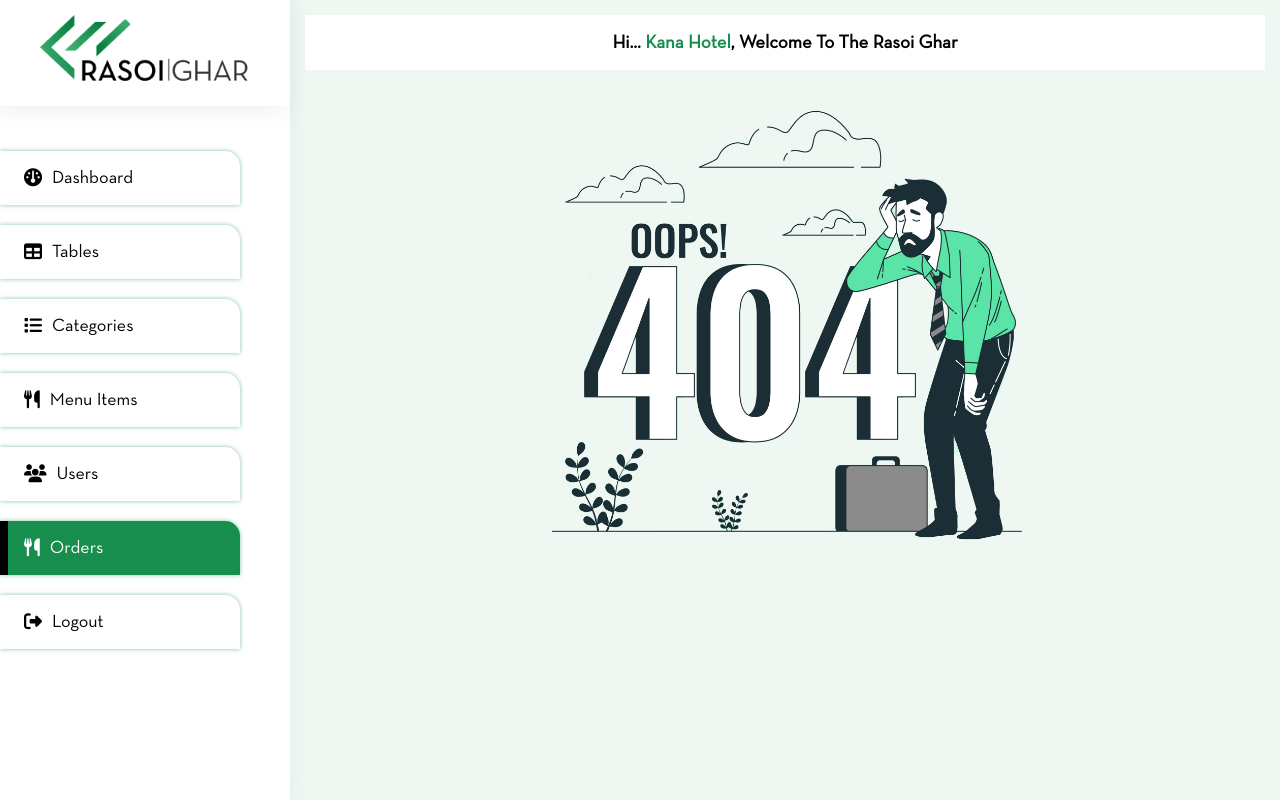
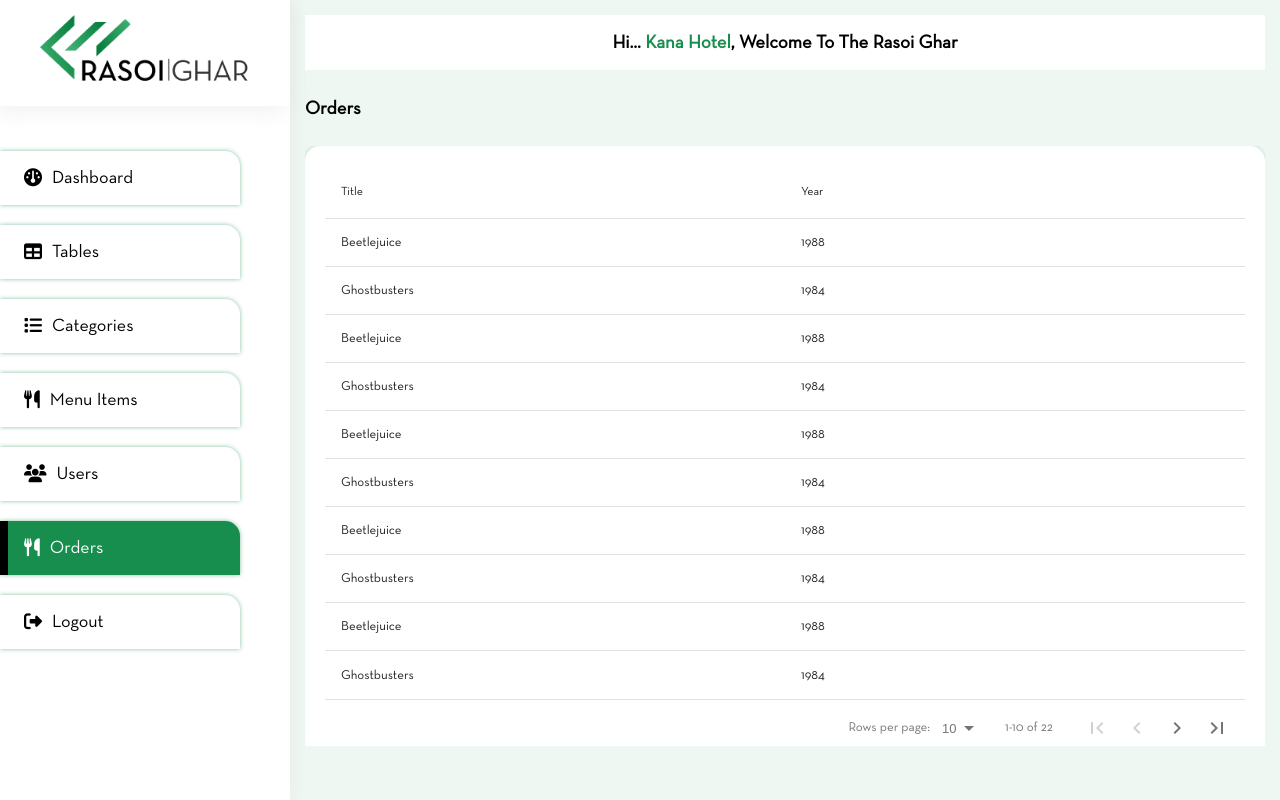
Before and after one commit to sumitkaachariya/rasoighar, a React (Create React App) app: page /orders in a window 1280 px wide. Built offline with nearby package versions, Linux system fonts and the light colour scheme.

Commit message:
changes for add data-table

```diff
--- a/package.json
+++ b/package.json
@@ -7,6 +7,7 @@
     "@testing-library/react": "^13.4.0",
     "@testing-library/user-event": "^13.5.0",
     "react": "^18.3.1",
+    "react-data-table-component": "^7.6.2",
     "react-dom": "^18.3.1",
     "react-router-dom": "^6.23.1",
     "react-scripts": "5.0.1",
--- /dev/null
+++ b/src/components/Card/index.jsx
@@ -0,0 +1,11 @@
+import React from 'react'
+
+function Card({ children }) {
+   return (
+      <div className="card">
+         <div className="card-body">{children}</div>
+      </div>
+   )
+}
+
+export default Card
--- a/src/components/index.js
+++ b/src/components/index.js
@@ -1,3 +1,4 @@
 import RGModal from './Modal'
+import Card from './Card'
 
-export { RGModal }
+export { RGModal, Card }
--- /dev/null
+++ b/src/pages/categories/index.jsx
@@ -0,0 +1,57 @@
+import { Card } from 'components'
+import React from 'react'
+import DataTable from 'react-data-table-component'
+
+function Categories() {
+   const columns = [
+      {
+         name: 'Title',
+         selector: (row) => row.title
+      },
+      {
+         name: 'Year',
+         selector: (row) => row.year
+      }
+   ]
+
+   const data = [
+      {
+         id: 1,
+         title: 'Beetlejuice',
+         year: '1988'
+      },
+      {
+         id: 2,
+         title: 'Ghostbusters',
+         year: '1984'
+      }
+   ]
+   return (
+      <div>
+         <div className="top-header">
+            <div className="left-top-header">
+               <div className="page-heading">
+                  <h3>Categories</h3>
+               </div>
+            </div>
+            {/* <div className="right-top-header">
+               <div className="action">
+                  <button className="btn btn-primary-success add-action-btn">
+                     <i className="fa fa-plus"></i>
+                     {' Categories'}
+                  </button>
+               </div>
+            </div> */}
+         </div>
+         <div className="content">
+            <div className="all-table-list">
+               <Card>
+                  <DataTable columns={columns} data={data} pagination />
+               </Card>
+            </div>
+         </div>
+      </div>
+   )
+}
+
+export default Categories
--- a/src/pages/index.js
+++ b/src/pages/index.js
@@ -2,5 +2,9 @@ import Login from './Auth/login'
 import Dashboard from './dashboard'
 import Tables from './tables'
 import PageNotFound from './PageNotFound'
+import Categories from './categories'
+import MenuItem from './menuItem'
+import Users from './users'
+import Orders from './orders'
 
-export { Login, Dashboard, Tables, PageNotFound }
+export { Login, Dashboard, Tables, PageNotFound, Categories, MenuItem, Users, Orders }
--- /dev/null
+++ b/src/pages/menuItem/index.jsx
@@ -0,0 +1,57 @@
+import { Card } from 'components'
+import React from 'react'
+import DataTable from 'react-data-table-component'
+
+function MenuItem() {
+   const columns = [
+      {
+         name: 'Title',
+         selector: (row) => row.title
+      },
+      {
+         name: 'Year',
+         selector: (row) => row.year
+      }
+   ]
+
+   const data = [
+      {
+         id: 1,
+         title: 'Beetlejuice',
+         year: '1988'
+      },
+      {
+         id: 2,
+         title: 'Ghostbusters',
+         year: '1984'
+      }
+   ]
+   return (
+      <div>
+         <div className="top-header">
+            <div className="left-top-header">
+               <div className="page-heading">
+                  <h3>MenuItem</h3>
+               </div>
+            </div>
+            {/* <div className="right-top-header">
+               <div className="action">
+                  <button className="btn btn-primary-success add-action-btn">
+                     <i className="fa fa-plus"></i>
+                     {' Categories'}
+                  </button>
+               </div>
+            </div> */}
+         </div>
+         <div className="content">
+            <div className="all-table-list">
+               <Card>
+                  <DataTable columns={columns} data={data} pagination />
+               </Card>
+            </div>
+         </div>
+      </div>
+   )
+}
+
+export default MenuItem
--- /dev/null
+++ b/src/pages/orders/index.jsx
@@ -0,0 +1,157 @@
+import { Card } from 'components'
+import React from 'react'
+import DataTable from 'react-data-table-component'
+
+function Orders() {
+   const columns = [
+      {
+         name: 'Title',
+         selector: (row) => row.title
+      },
+      {
+         name: 'Year',
+         selector: (row) => row.year
+      }
+   ]
+
+   const data = [
+      {
+         id: 1,
+         title: 'Beetlejuice',
+         year: '1988'
+      },
+      {
+         id: 2,
+         title: 'Ghostbusters',
+         year: '1984'
+      },
+      {
+         id: 1,
+         title: 'Beetlejuice',
+         year: '1988'
+      },
+      {
+         id: 2,
+         title: 'Ghostbusters',
+         year: '1984'
+      },
+      {
+         id: 1,
+         title: 'Beetlejuice',
+         year: '1988'
+      },
+      {
+         id: 2,
+         title: 'Ghostbusters',
+         year: '1984'
+      },
+      {
+         id: 1,
+         title: 'Beetlejuice',
+         year: '1988'
+      },
+      {
+         id: 2,
+         title: 'Ghostbusters',
+         year: '1984'
+      },
+      {
+         id: 1,
+         title: 'Beetlejuice',
+         year: '1988'
+      },
+      {
+         id: 2,
+         title: 'Ghostbusters',
+         year: '1984'
+      },
+      {
+         id: 1,
+         title: 'Beetlejuice',
+         year: '1988'
+      },
+      {
+         id: 2,
+         title: 'Ghostbusters',
+         year: '1984'
+      },
+      {
+         id: 1,
+         title: 'Beetlejuice',
+         year: '1988'
+      },
+      {
+         id: 2,
+         title: 'Ghostbusters',
+         year: '1984'
+      },
+      {
+         id: 1,
+         title: 'Beetlejuice',
+         year: '1988'
+      },
+      {
+         id: 2,
+         title: 'Ghostbusters',
+         year: '1984'
+      },
+      {
+         id: 1,
+         title: 'Beetlejuice',
+         year: '1988'
+      },
+      {
+         id: 2,
+         title: 'Ghostbusters',
+         year: '1984'
+      },
+      {
+         id: 1,
+         title: 'Beetlejuice',
+         year: '1988'
+      },
+      {
+         id: 2,
+         title: 'Ghostbusters',
+         year: '1984'
+      },
+      {
+         id: 1,
+         title: 'Beetlejuice',
+         year: '1988'
+      },
+      {
+         id: 2,
+         title: 'Ghostbusters',
+         year: '1984'
+      },
+   ]
+   return (
+      <div>
+         <div className="top-header">
+            <div className="left-top-header">
+               <div className="page-heading">
+                  <h3>Orders</h3>
+               </div>
+            </div>
+            {/* <div className="right-top-header">
+               <div className="action">
+                  <button className="btn btn-primary-success add-action-btn">
+                     <i className="fa fa-plus"></i>
+                     {' Categories'}
+                  </button>
+               </div>
+            </div> */}
+         </div>
+         <div className="content">
+            <div className="all-table-list">
+               <Card>
+                  <DataTable columns={columns} data={data} pagination />
+               </Card>
+            </div>
+         </div>
+      </div>
+   )
+}
+
+export default Orders
--- a/src/pages/tables/index.jsx
+++ b/src/pages/tables/index.jsx
@@ -1,6 +1,6 @@
 import React, { useState } from 'react'
 import './table.css'
-import { RGModal } from 'components'
+import { Card, RGModal } from 'components'
 
 function Tables() {
    const [openTableModal, setOpenTableModal] = useState(false)
@@ -27,8 +27,9 @@ function Tables() {
          </div>
          <div className="content">
             <div className="all-table-list">
-               <div className="card">
-                  <div className="card-body">
+               {/* <div className="card">
+                  <div className="card-body"> */}
+               <Card>
                   <div className="main-table-list">
                      <div className="table-list">
                         <div className="table-item">
@@ -71,8 +72,9 @@ function Tables() {
                         </div>
                      </div>
                   </div>
-                  </div>
-               </div>
+               </Card>
+               {/* </div>
+               </div> */}
             </div>
          </div>
          {openTableModal && (
--- /dev/null
+++ b/src/pages/users/index.jsx
@@ -0,0 +1,57 @@
+import { Card } from 'components'
+import React from 'react'
+import DataTable from 'react-data-table-component'
+
+function Users() {
+   const columns = [
+      {
+         name: 'Title',
+         selector: (row) => row.title
+      },
+      {
+         name: 'Year',
+         selector: (row) => row.year
+      }
+   ]
+
+   const data = [
+      {
+         id: 1,
+         title: 'Beetlejuice',
+         year: '1988'
+      },
+      {
+         id: 2,
+         title: 'Ghostbusters',
+         year: '1984'
+      }
+   ]
+   return (
+      <div>
+         <div className="top-header">
+            <div className="left-top-header">
+               <div className="page-heading">
+                  <h3>Users</h3>
+               </div>
+            </div>
+            {/* <div className="right-top-header">
+               <div className="action">
+                  <button className="btn btn-primary-success add-action-btn">
+                     <i className="fa fa-plus"></i>
+                     {' Categories'}
+                  </button>
+               </div>
+            </div> */}
+         </div>
+         <div className="content">
+            <div className="all-table-list">
+               <Card>
+                  <DataTable columns={columns} data={data} pagination />
+               </Card>
+            </div>
+         </div>
+      </div>
+   )
+}
+
+export default Users
--- a/src/router/index.js
+++ b/src/router/index.js
@@ -1,5 +1,5 @@
 import Layouts from 'Layouts'
-import { Dashboard, Login, PageNotFound, Tables } from 'pages'
+import { Categories, Dashboard, Login, MenuItem, Orders, PageNotFound, Tables, Users } from 'pages'
 import React from 'react'
 import { Navigate, Route, Routes } from 'react-router-dom'
 
@@ -11,6 +11,10 @@ export default function Router() {
             <Route index element={<Navigate to="/dashboard" />} />
             <Route path="/dashboard" element={<Dashboard />} />
             <Route path="/tables" element={<Tables />} />
+            <Route path="/categories" element={<Categories />} />
+            <Route path="/menu-item" element={<MenuItem />} />
+            <Route path="/users" element={<Users />} />
+            <Route path="/orders" element={<Orders />} />
             <Route path="*" element={<PageNotFound />} />
          </Route>
       </Routes>
```
Also changed, not shown: 1 other file (tests, documents, lock files or other folders). Lines whose indentation alone changed are shown as unchanged.
